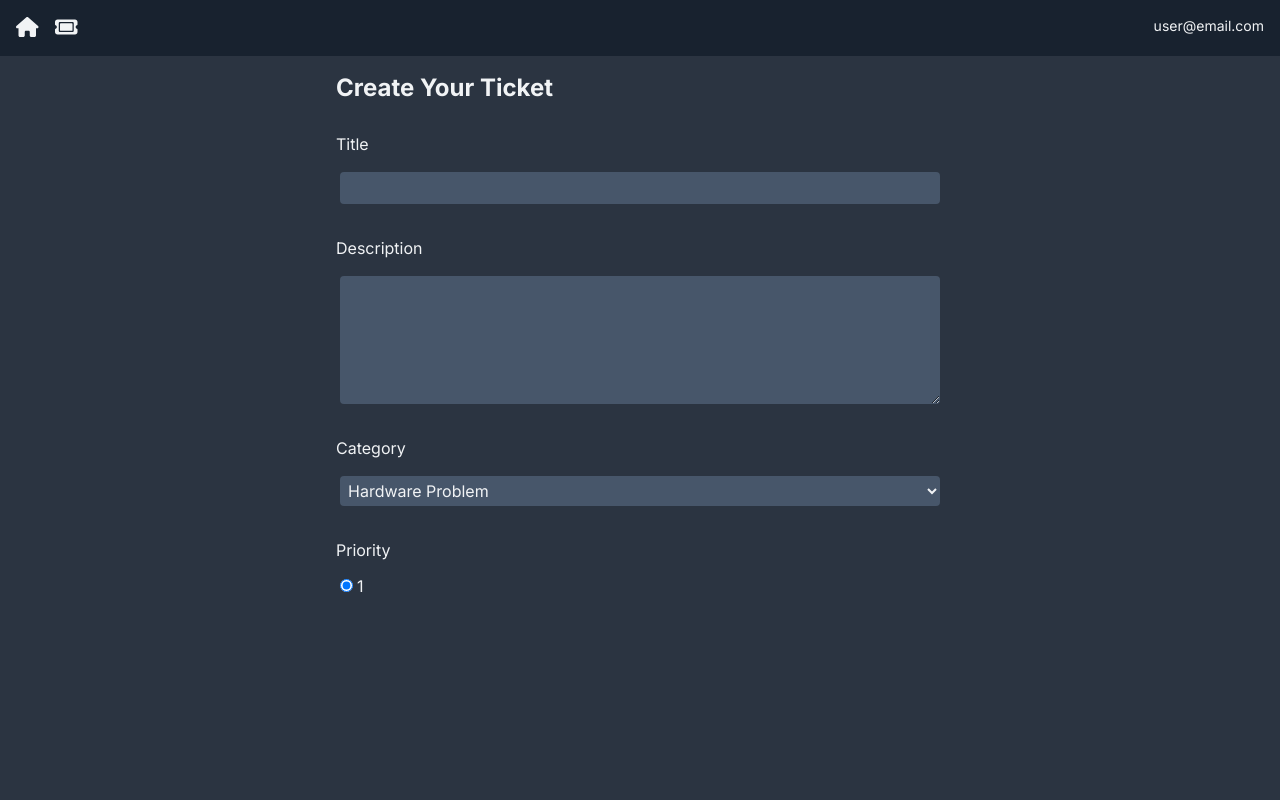
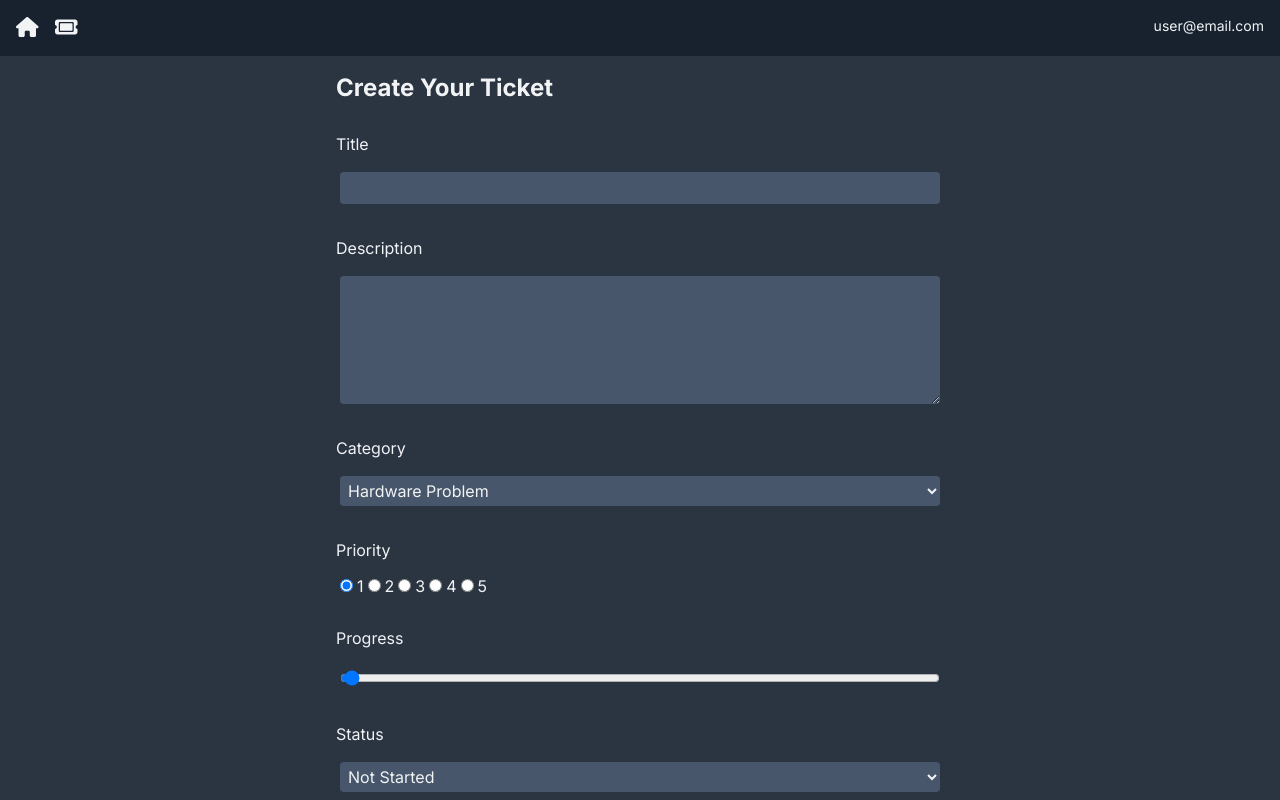
Before and after one commit to jordankeen/ticketing-app, a Next.js app: page /TicketPage/new in a window 1280 px wide. Built offline with nearby package versions, Linux system fonts and the light colour scheme.

Commit message:
added all html for form inputs

```diff
--- a/app/(components)/TicketForm.jsx
+++ b/app/(components)/TicketForm.jsx
@@ -67,7 +67,7 @@
                <option value="Software Problem">Software Problem</option>
                <option value="Project">Project</option>
             </select>
-            <label htmlFor="priority">Priority</label>
+            <label>Priority</label>
             <div>
                <input
                   id="priority-1"
@@ -78,7 +78,69 @@
                   checked={formData.priority == 1}
                />
                <label>1</label>
+               <input
+                  id="priority-2"
+                  name="priority"
+                  type="radio"
+                  onChange={handleChange}
+                  value={2}
+                  checked={formData.priority == 2}
+               />
+               <label>2</label>
+               <input
+                  id="priority-3"
+                  name="priority"
+                  type="radio"
+                  onChange={handleChange}
+                  value={3}
+                  checked={formData.priority == 3}
+               />
+               <label>3</label>
+               <input
+                  id="priority-4"
+                  name="priority"
+                  type="radio"
+                  onChange={handleChange}
+                  value={4}
+                  checked={formData.priority == 4}
+               />
+               <label>4</label>
+               <input
+                  id="priority-5"
+                  name="priority"
+                  type="radio"
+                  onChange={handleChange}
+                  value={5}
+                  checked={formData.priority == 5}
+               />
+               <label>5</label>
             </div>
+            <label htmlFor="progress">Progress</label>
+            <input
+               type="range"
+               id="progress"
+               name="progress"
+               value={formData.progress}
+               min="0"
+               max="100"
+               onChange={handleChange}
+            />
+            <label htmlFor="status">Status</label>
+            <select
+               name="status"
+               id="status"
+               value={formData.status}
+               onChange={handleChange}
+            >
+               <option value="not started">Not Started</option>
+               <option value="started">Started</option>
+               <option value="done">Done</option>
+            </select>
+            <input
+               type="submit"
+               className="btn max-w-xs"
+               value="Create Ticket"
+            />
          </form>
       </div>
    );
```
